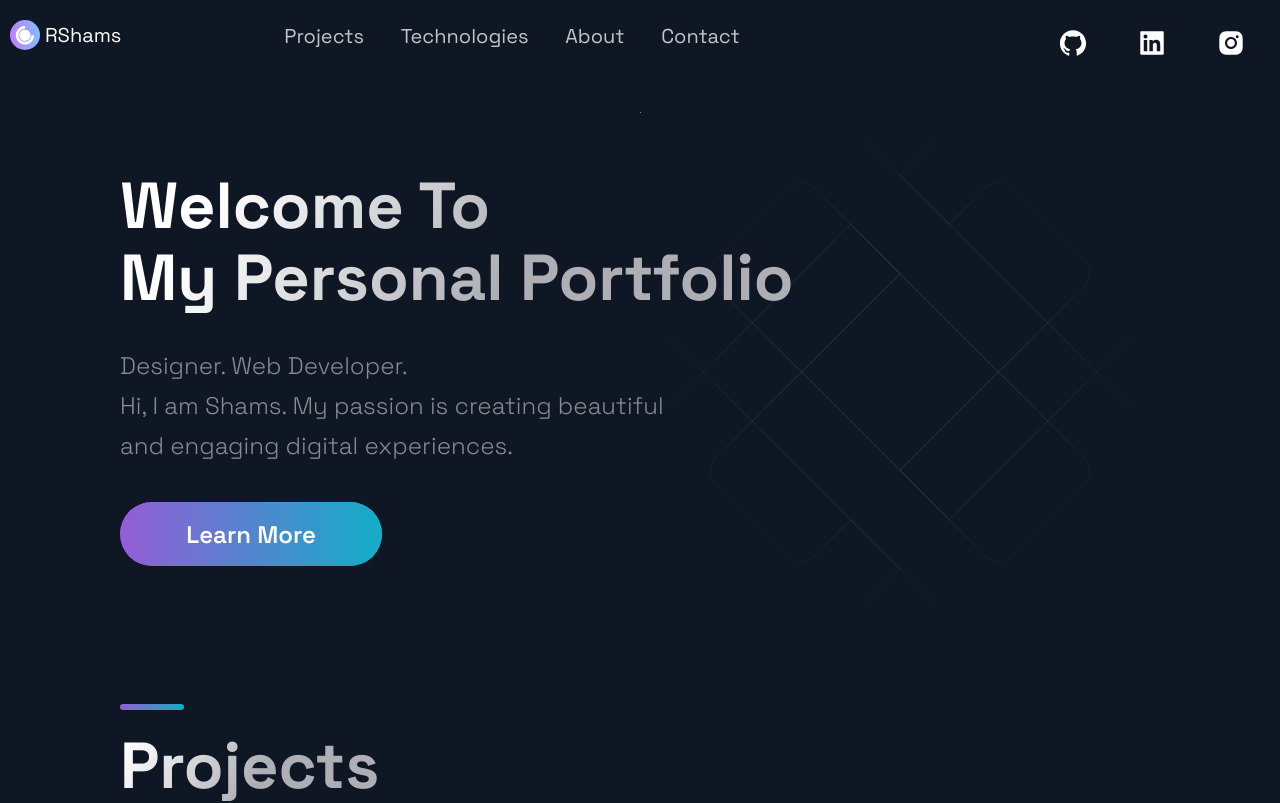
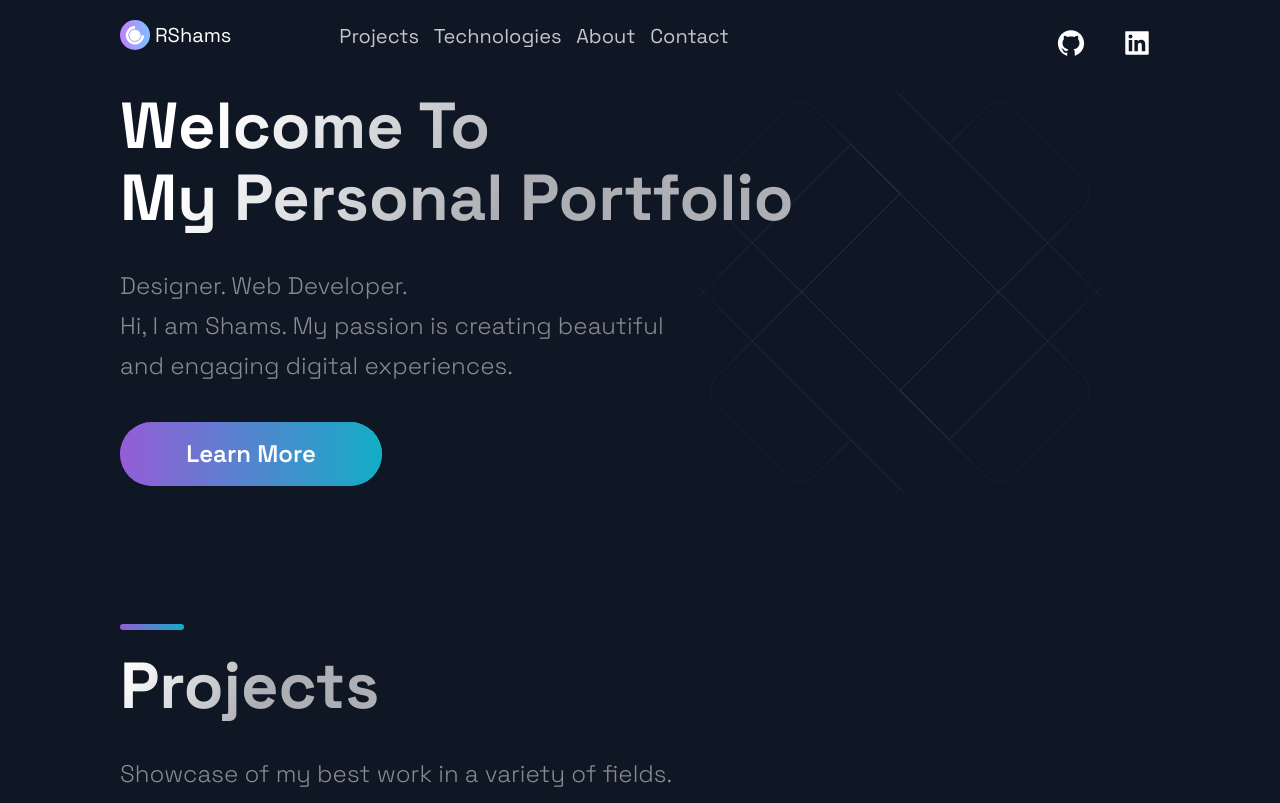
Before and after one commit to shamsrza/Portfolio, a Next.js app: page / in a window 1280 px wide. Shown: the top 803 px of the page. Built offline with nearby package versions, Linux system fonts and the light colour scheme.

Commit message:
fixed header

```diff
--- a/src/components/Footer/Footer.js
+++ b/src/components/Footer/Footer.js
@@ -12,7 +12,7 @@ const Footer = () => {
      <LinkList>
         <LinkColumn>
         <LinkTitle>Mobile</LinkTitle>
-        <LinkItem href="tel:0048883906552">+48 883 906 552 </LinkItem>
+        <LinkItem href="tel:0048785821979">+48 785 821 979 </LinkItem>
         </LinkColumn>
         <LinkColumn>
         <LinkTitle>Email</LinkTitle>
@@ -27,9 +27,9 @@ const Footer = () => {
      <SocialIcons href="https://www.linkedin.com/in/shams-rzayeva/">
        <AiFillLinkedin size="3rem"/>
      </SocialIcons>
-     <SocialIcons href="https://instagram.com">
+     {/* <SocialIcons href="https://instagram.com">
        <AiFillInstagram size="3rem"/>
-     </SocialIcons>
+     </SocialIcons> */}
       </SocialContainer>
         </LinkColumn>
      </LinkList>
--- a/src/components/Header/Header.js
+++ b/src/components/Header/Header.js
@@ -8,7 +8,9 @@ import { DiCssdeck } from 'react-icons/di';
 import { Container, Div1, Div2, Div3, NavLink, SocialIcons, Span } from './HeaderStyles';
 
 const Header = () =>  (
- <Container>
+
+  <div style={{display: "flex", flexDirection: "row", justifyContent: "center", alignItems: "center", width: "100%"}}>
+    <Container>
    <Div1>
 
      <Link href="/">
@@ -48,11 +50,13 @@ const Header = () =>  (
      <SocialIcons href="https://www.linkedin.com/in/shams-rzayeva/">
        <AiFillLinkedin size="3rem"/>
      </SocialIcons>
-     <SocialIcons href="https://instagram.com">
+     {/* <SocialIcons href="https://instagram.com">
        <AiFillInstagram size="3rem"/>
-     </SocialIcons>
+     </SocialIcons> */}
    </Div3>
  </Container>
+  </div>
+
 );
 
 export default Header;
--- a/src/components/Header/HeaderStyles.js
+++ b/src/components/Header/HeaderStyles.js
@@ -6,15 +6,23 @@ export const Container = styled.div`
   grid-template-columns: repeat(5, 1fr);
   grid-template-rows: 1fr;
   grid-column-gap: 2rem;
-  padding: 1rem;
+  padding: 1rem 0;
   padding-top: 2rem;
+  width: 100%;
+  max-width: 1040px;
+  position: fixed;
+  top: 0;
+  background: #0F1624;
+  z-index: 999;
 
   @media ${(props) => props.theme.breakpoints.sm} {
-    display: grid;
-    grid-template-columns: repeat(5, 1fr);
-    grid-template-rows: repeat(2, 60px);
-    grid-column-gap: 0.5rem;
-    grid-row-gap: 0.5rem;
+    padding: 0;
+    padding: 2rem 1rem 1rem  1rem;
+    // display: grid;
+    // grid-template-columns: repeat(5, 1fr);
+    // grid-template-rows: repeat(2, 60px);
+    // grid-column-gap: 0.5rem;
+    // grid-row-gap: 0.5rem;
   }
 `;
 
@@ -30,6 +38,7 @@ export const Div1 = styled.div`
   display: flex;
   flex-direction: row;
   align-content: center;
+
   // margin-left: 100px;
   @media ${(props) => props.theme.breakpoints.sm} {
     grid-area: 1 / 1 / 2 / 3;
@@ -40,7 +49,8 @@ export const Div2 = styled.div`
   display: flex;
   justify-content: space-around;
   @media ${(props) => props.theme.breakpoints.sm} {
-    grid-area: 2 / 2 / 3 / 5;
+    // grid-area: 2 / 2 / 3 / 5;
+    display: none;
   }
 `;
 export const Div3 = styled.div`
@@ -48,9 +58,12 @@ export const Div3 = styled.div`
   display: flex;
   justify-content: space-around;
   align-items: center;
+  justify-content: flex-end;
+  gap: 20px;
   @media ${(props) => props.theme.breakpoints.sm} {
-    align-items: center;
-    grid-area: 1 / 4 / 2 / 6;
+    // align-items: center;
+    // grid-area: 1 / 4 / 2 / 6;
+    display: none;
   }
 `;
 
--- a/src/components/Projects/ProjectsStyles.js
+++ b/src/components/Projects/ProjectsStyles.js
@@ -11,11 +11,11 @@ export const Img = styled.img`
 
 export const GridContainer = styled.section`
 display: grid;
-// grid-template-columns: repeat(auto-fill, minmax(300px, 1fr));
-grid-template-columns:auto auto auto auto;
+grid-template-columns: repeat(auto-fill, 210px);
+// grid-template-columns:auto auto auto auto;
 padding: 1rem;
 place-items: center;
-column-gap: 2rem;
+column-gap: 5rem;
 row-gap: 3rem;
 @media ${(props) => props.theme.breakpoints.sm} {
   display: flex;
```
